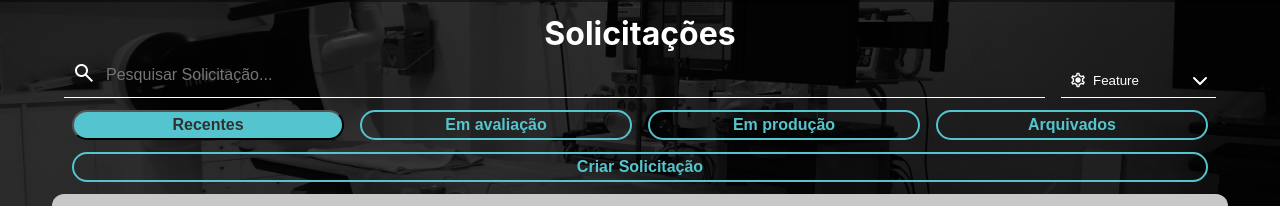
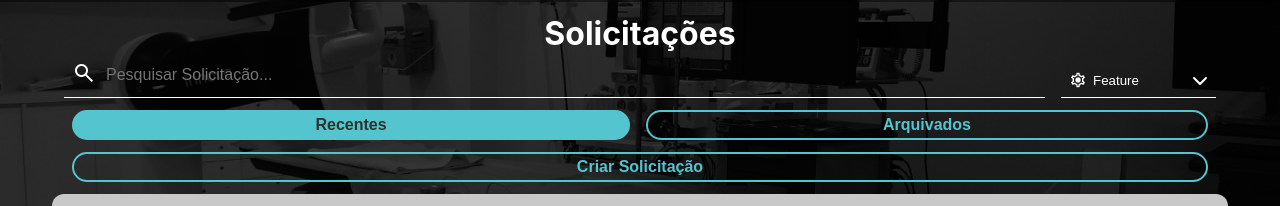
Before and after one commit to meta-build/Projeto-IONIC-Health, a React (Vite) app in the folder frontend/: page /solicitacoes in a window 1280 px wide. Shown: the part 330-536 px from the top of the page. Built offline with nearby package versions, Linux system fonts and the light colour scheme.

Commit message:
Alteração para 1° Sprint

```diff
--- a/frontend/src/components/Botao/Botao.module.scss
+++ b/frontend/src/components/Botao/Botao.module.scss
@@ -7,6 +7,7 @@
     width: 200px;
     cursor: pointer;
     font-weight: 600;
+    border: none;
 }
 
 .preenchido, .contornado:hover {
@@ -18,6 +19,10 @@
     background-color: $ciano-400;
 }
 
+.preenchido:focus {
+    border: 2px solid $ciano-300;
+}
+
 .contornado {
     background: none;
     border: 2px solid $ciano-300;
--- a/frontend/src/pages/Solicitacoes/index.tsx
+++ b/frontend/src/pages/Solicitacoes/index.tsx
@@ -37,7 +37,8 @@ export default function Solicitacoes () {
         { nome: 'solicitação 8b', tipo: 'Hotfix', status: {nome: 'Em produção', status: "On Holding"} },
     ];
 
-    const listaStatus = ['Recentes', 'Em avaliação', 'Em produção', 'Arquivados'];
+    // const listaStatus = ['Recentes', 'Em avaliação', 'Em produção', 'Arquivados'];
+    const listaStatus = ['Recentes', 'Arquivados']
 
     const busca = (titulo: string) => {
         const regex = new RegExp(filtroNome, 'i');
```
